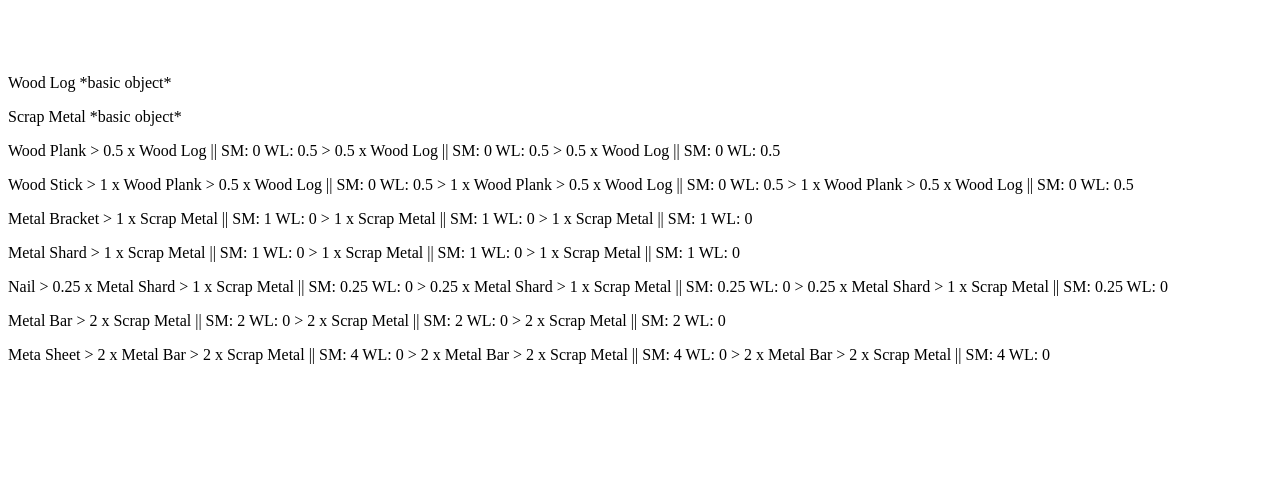
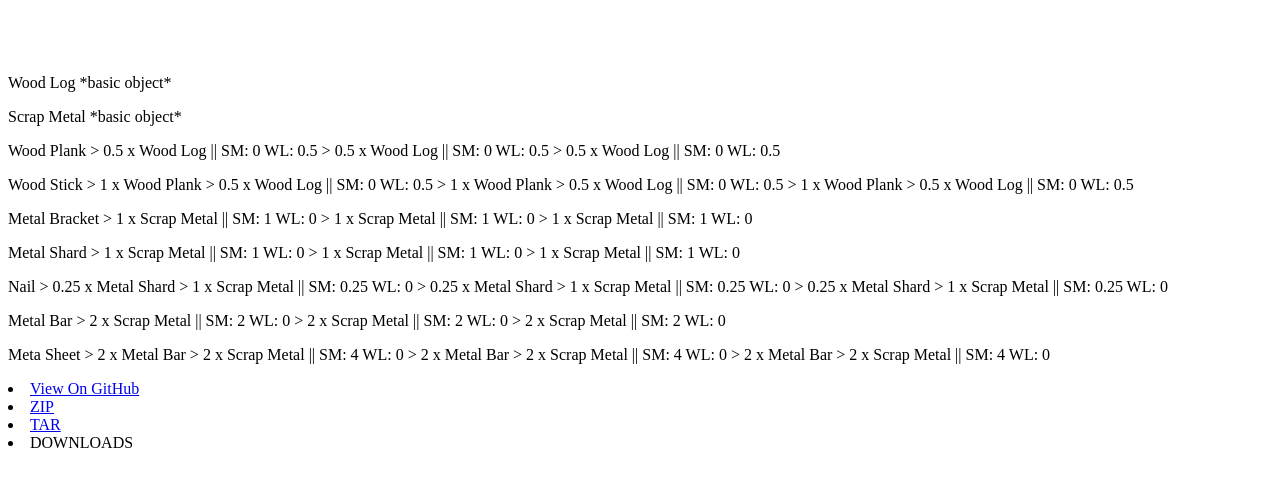
Before and after one commit to Sly321/h1z1-ressource-calc, a plain HTML site: page index.html in a window 1280 px wide. Drawn offline with Linux system fonts and the light colour scheme.

Commit message:
dl buttons xml fix

```diff
--- a/index.html
+++ b/index.html
@@ -19,6 +19,13 @@
     </style>
   </head>
   <body>
-
+      <div id="header">
+        <nav>
+          <li class="fork"><a href="https://github.com/Sly321/h1z1-ressource-calc">View On GitHub</a></li>
+          <li class="downloads"><a href="https://github.com/Sly321/h1z1-ressource-calc/zipball/master">ZIP</a></li>
+          <li class="downloads"><a href="https://github.com/Sly321/h1z1-ressource-calc/tarball/master">TAR</a></li>
+          <li class="title">DOWNLOADS</li>
+        </nav>
+      </div>
   </body>
 </html>
```
Also changed, not shown: ressources.xml (indentation only).
